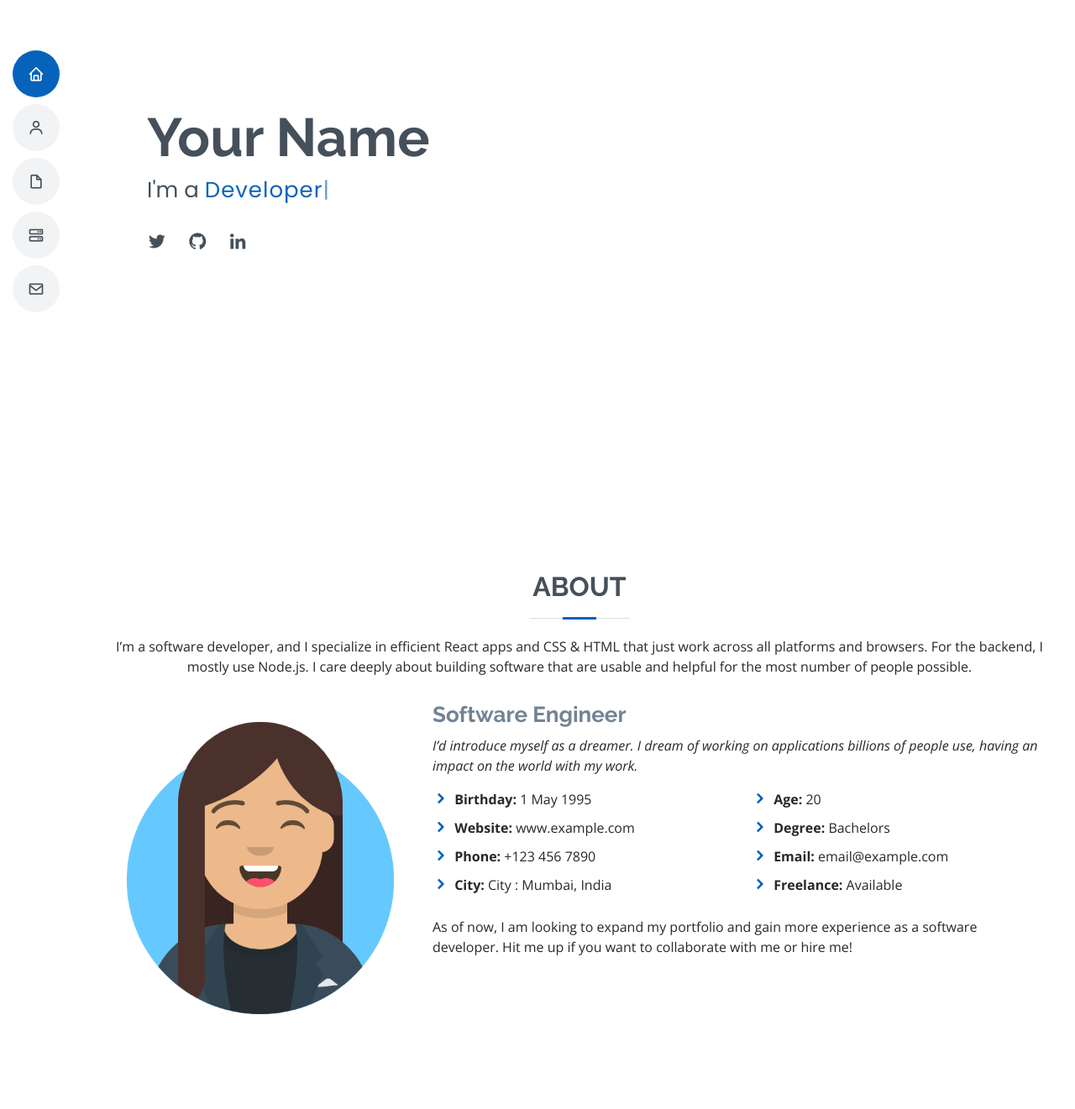
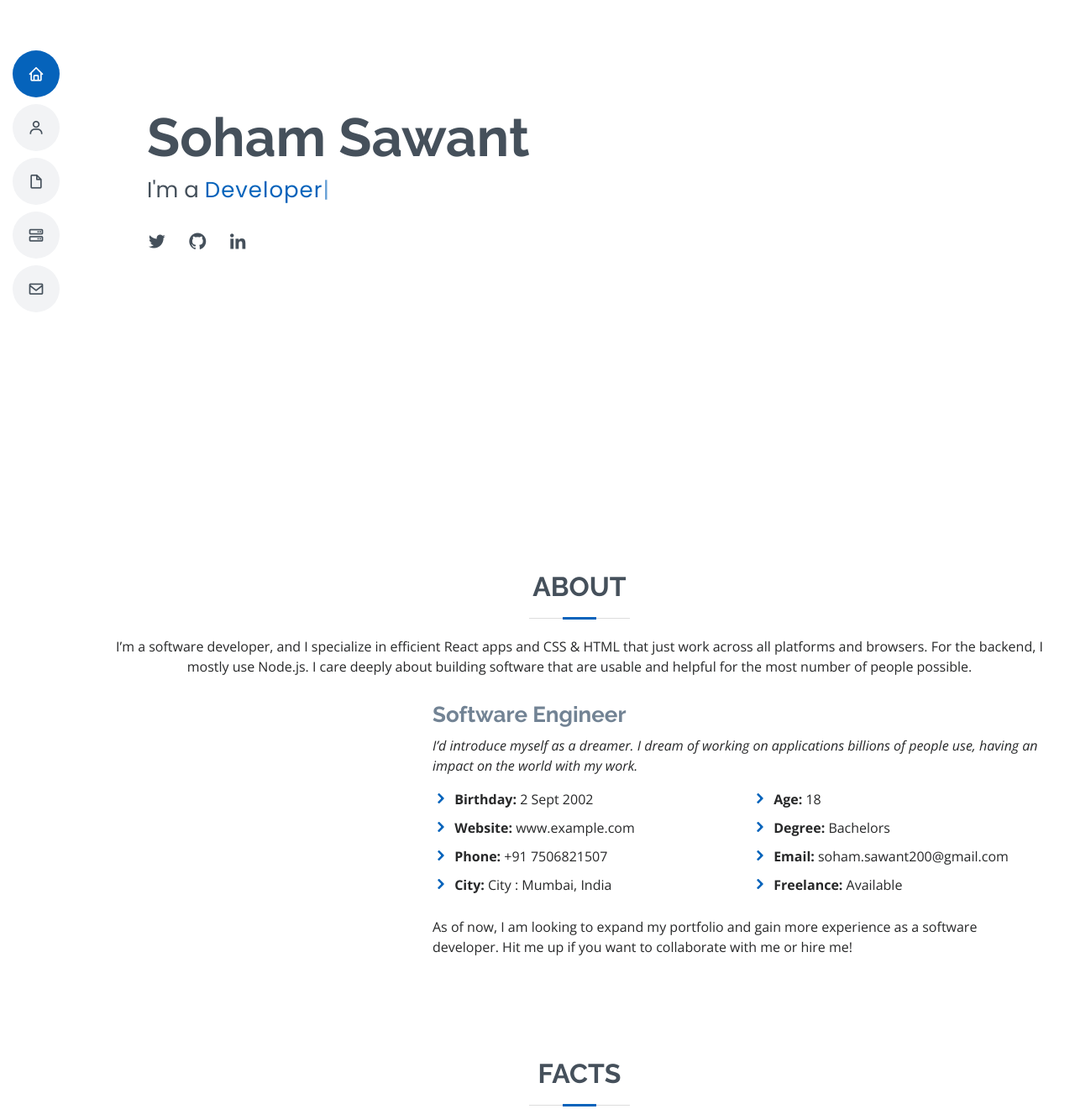
Before and after one commit to sohamsawant200/Personal-Website, a plain HTML site: page GitUpGuide-master/index.html in a window 1280 px wide. Shown: the part 180-1501 px from the top of the page at 84% size. Drawn offline with nearby package versions, Linux system fonts and the light colour scheme.

Commit message:
Personalised the website

```diff
--- a/GitUpGuide-master/index.html
+++ b/GitUpGuide-master/index.html
@@ -47,7 +47,7 @@
   <!-- ======= Hero Section ======= -->
   <section id="hero" class="d-flex flex-column justify-content-center">
     <div class="container" data-aos="zoom-in" data-aos-delay="100">
-      <h1>Your Name</h1>
+      <h1>Soham Sawant</h1>
       <p>I'm a <span class="typed" data-typed-items="Designer, Developer, Freelancer"></span></p>
       <div class="social-links">
         <a href="#" class="twitter"><i class="bx bxl-twitter"></i></a>
@@ -71,7 +71,6 @@
         <div class="row">
           <div class="col-lg-4">
             <!-- Generate Yout avatar at https://getavataaars.com/ -->
-            <img src="assets/img/girl.png" class="img-fluid" alt="">
             <!-- <img src="assets/img/boy.png" class="img-fluid" alt=""> -->
           </div>
           <div class="col-lg-8 pt-4 pt-lg-0 content">
@@ -82,17 +81,17 @@
             <div class="row">
               <div class="col-lg-6">
                 <ul>
-                  <li><i class="icofont-rounded-right"></i> <strong>Birthday:</strong> 1 May 1995</li>
+                  <li><i class="icofont-rounded-right"></i> <strong>Birthday:</strong> 2 Sept 2002</li>
                   <li><i class="icofont-rounded-right"></i> <strong>Website:</strong> www.example.com</li>
-                  <li><i class="icofont-rounded-right"></i> <strong>Phone:</strong> +123 456 7890</li>
+                  <li><i class="icofont-rounded-right"></i> <strong>Phone:</strong> +91 7506821507</li>
                   <li><i class="icofont-rounded-right"></i> <strong>City:</strong> City : Mumbai, India</li>
                 </ul>
               </div>
               <div class="col-lg-6">
                 <ul>
-                  <li><i class="icofont-rounded-right"></i> <strong>Age:</strong> 20</li>
+                  <li><i class="icofont-rounded-right"></i> <strong>Age:</strong> 18</li>
                   <li><i class="icofont-rounded-right"></i> <strong>Degree:</strong> Bachelors</li>
-                  <li><i class="icofont-rounded-right"></i> <strong>Email:</strong> email@example.com</li>
+                  <li><i class="icofont-rounded-right"></i> <strong>Email:</strong> soham.sawant200@gmail.com</li>
                   <li><i class="icofont-rounded-right"></i> <strong>Freelance:</strong> Available</li>
                 </ul>
               </div>
@@ -234,19 +233,19 @@
           <div class="col-lg-6">
             <h3 class="resume-title">Sumary</h3>
             <div class="resume-item pb-0">
-              <h4>Your Name</h4>
+              <h4>Soham Sawant</h4>
               <p><em>I care deeply about building software that are usable and helpful for the most number of people possible.</em></p>
               <ul>
                 <li>Mumbai, India</li>
-                <li>(+91) 98765-43210</li>
-                <li>email@example.com</li>
+                <li>(+91) 7506821507</li>
+                <li>soham.sawant200@gmail.com</li>
               </ul>
             </div>
 
             <h3 class="resume-title">Education</h3>
             <div class="resume-item">
               <h4>Bachelor of Engineering, Computer Science</h4>
-              <h5>Sept 2018 - Present</h5>
+              <h5>Sept 2020 - 21</h5>
               <p><em>Dwarkadas J. Sanghvi College of Engineering, Mumbai</em></p>
               <p>Current CGPA: 9/10</p>
             </div>
@@ -349,13 +348,13 @@
               <div class="email">
                 <i class="icofont-envelope"></i>
                 <h4>Email:</h4>
-                <p>info@example.com</p>
+                <p>soham.sawant200@gmail.com</p>
               </div>
 
               <div class="phone">
                 <i class="icofont-phone"></i>
                 <h4>Call:</h4>
-                <p>+1 5589 55488 55s</p>
+                <p>+91 7506821507</p>
               </div>
 
             </div>
@@ -396,7 +395,7 @@
   <!-- ======= Footer ======= -->
   <footer id="footer">
     <div class="container">
-      <h3>Your Name</h3>
+      <h3>Soham Sawant</h3>
       <p>Eat, Sleep, Code, Repeat.</p>
       <div class="social-links">
         <a href="#" class="twitter"><i class="bx bxl-twitter"></i></a>
@@ -404,7 +403,7 @@
         <a href="#" class="linkedin"><i class="bx bxl-linkedin"></i></a>
       </div>
       <div class="copyright">
-        &copy; Copyright <strong><span>Your Name</span></strong>. All Rights Reserved
+        &copy; Copyright <strong><span>Soham Sawant</span></strong>. All Rights Reserved
       </div>
       <div class="credits">
         Designed by <a href="https://bootstrapmade.com/">BootstrapMade</a>
```
